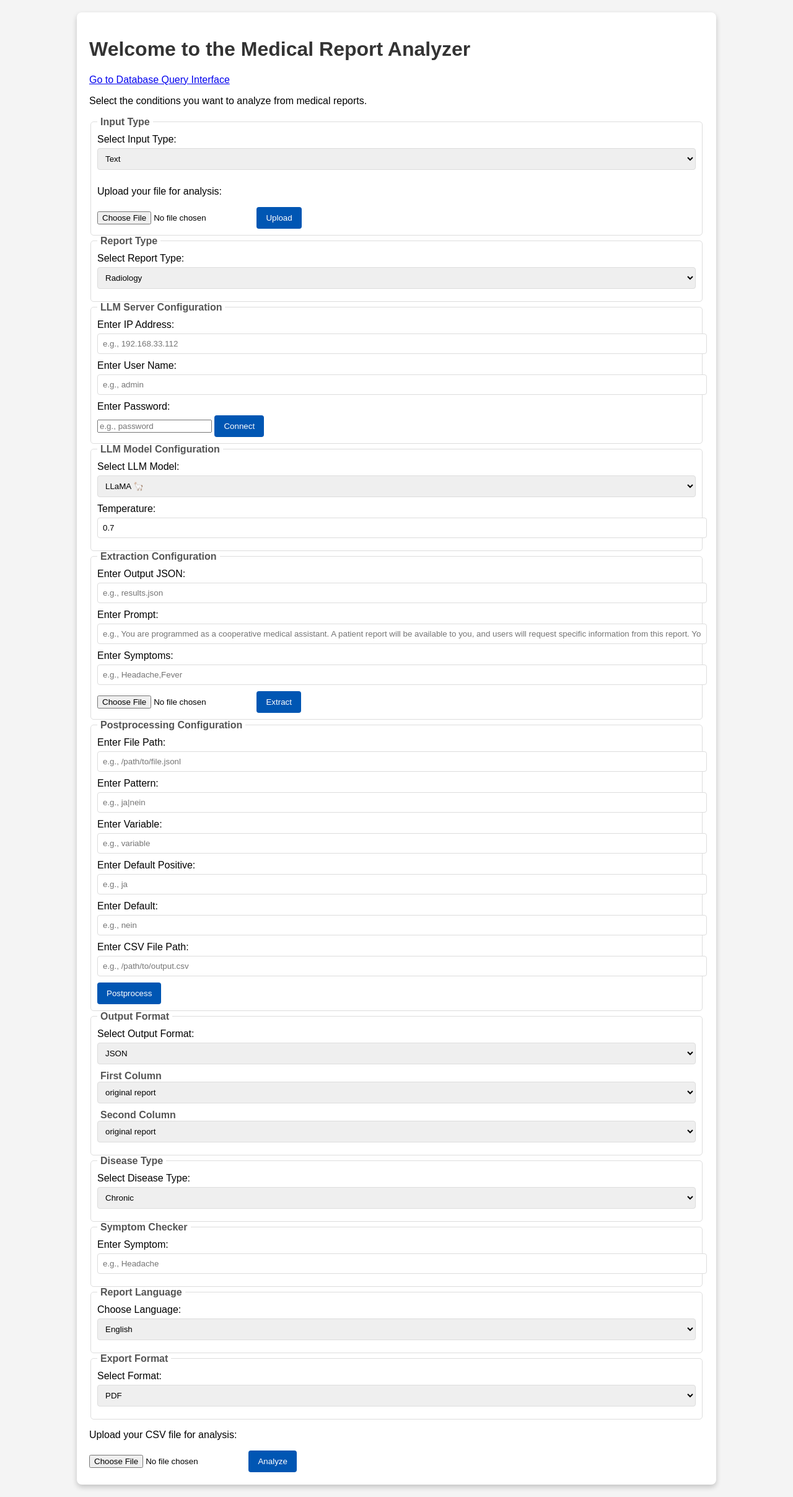
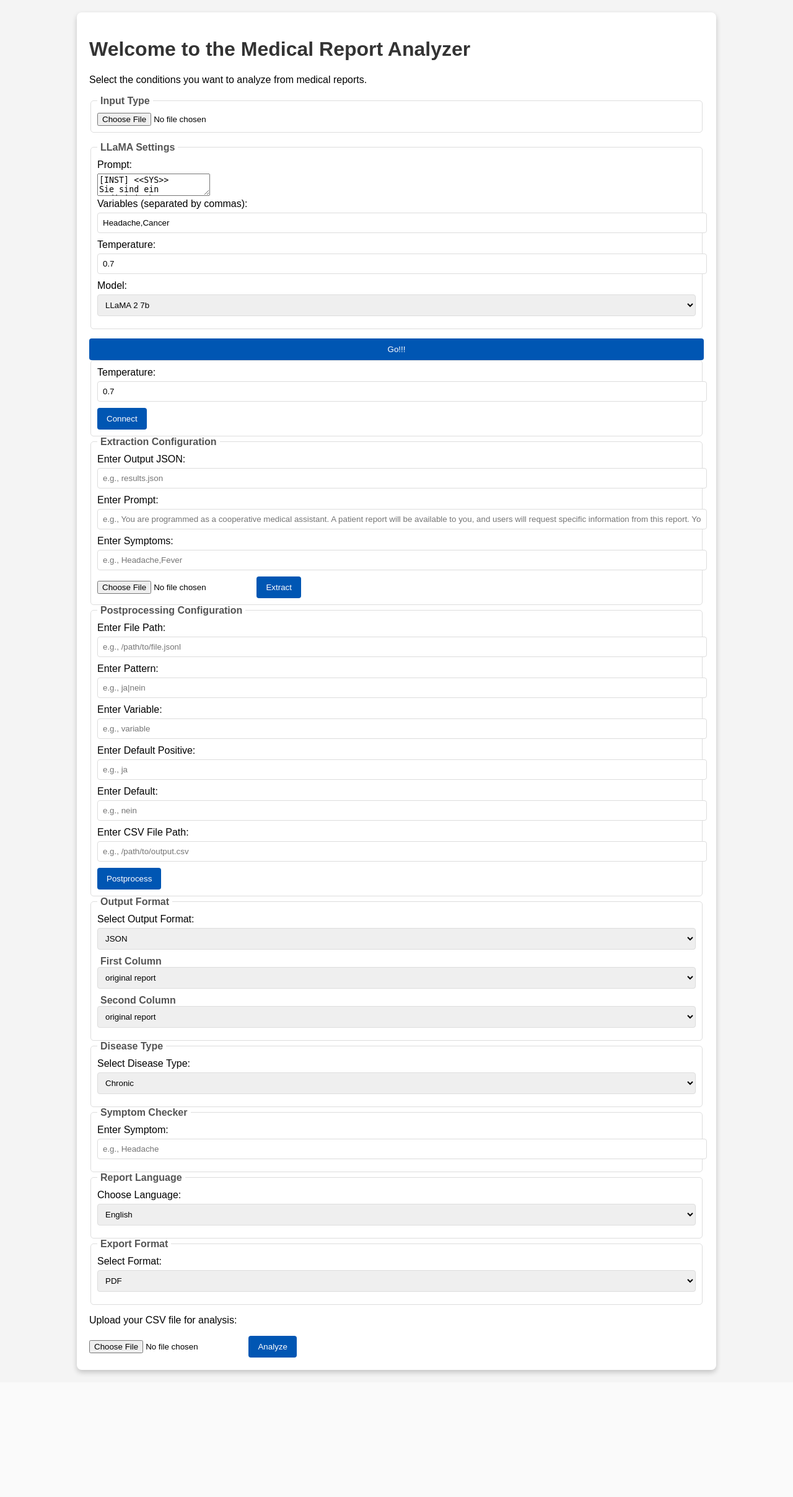
Before and after one commit to KatherLab/Medical_LLM, a Flask app: page / in a window 1280 px wide. Shown: the whole page at 62% size. After the commit the page ends 2219 px from the top, so only its background shows below. Run offline with Flask 3, Linux system fonts and the light colour scheme.

Commit message:
Make MVP web interface

```diff
--- a/src/webui/app.py
+++ b/src/webui/app.py
@@ -1,48 +1,38 @@
 import os
 import sqlite3
+import subprocess
+from typing import Any, Optional
+from collections.abc import Iterable
+from pathlib import Path
+import json
 
 import pandas as pd
 import paramiko
 from flask import Flask, jsonify, request, send_file, render_template
 from flask import current_app
 from flask import redirect, url_for
+import requests
 
 # import file_to_json function
 from input_parser import file_to_json
 
 app = Flask(__name__)
 
-# Directory for uploaded files
-UPLOAD_FOLDER = 'uploads'
-ALLOWED_EXTENSIONS = {'csv'}
+server_connection: Optional[subprocess.Popen[Any]] = None
+current_model = None
 
-app.config['UPLOAD_FOLDER'] = UPLOAD_FOLDER
+
 app.config['DOWNLOAD_FOLDER'] = '/home/jeff/PycharmProjects/Medical_LLM/temp_output'
 app.config['DB_PATH'] = '/home/jeff/LLM_database/mimicIV.db'
 
-# Function to check allowed file types
-def allowed_file(filename):
-    return '.' in filename and filename.rsplit('.', 1)[1].lower() in ALLOWED_EXTENSIONS
-
-def analyze_data(df, condition, icd_code, gender, birthdate, model_selection, temperature, disease_type, symptom, language, export_format):
-    # Example Analysis Logic
-    # This function should be tailored to your specific analysis requirements
-
-    # Filter by condition, ICD code, gender, etc.
-    # Example: df = df[df['condition_column'] == condition]
-
-    # Further analysis logic here
-
-    # Return processed data or results
-    return df
 
 @app.route('/')
 def index():
     return render_template('index.html')
 
 
-@app.route('/upload', methods=['POST'])
-def upload():
+@app.route('/go', methods=['POST'])
+def go():
     # check if the post request has the file part
     if 'file' not in request.files:
         return "No file part in the request.", 400
@@ -54,18 +44,53 @@ def upload():
     if file.filename == '':
         return "No selected file.", 400
 
-    if file and allowed_file(file.filename):
-        filename = file.filename
-        filepath = os.path.join(app.config['UPLOAD_FOLDER'], filename)
-        file.save(filepath)
+    model_dir = Path("/mnt/bulk/isabella/llamaproj")
 
-        # Call the file_to_json function and store the result
-        transformed_text = file_to_json(filepath)
+    model_path = model_dir/request.form["model"]
+    assert model_path.absolute().parent == model_dir
 
-        return transformed_text, 200
+    global server_connection, current_model
+    if current_model != request.form["model"]:
+        server_connection and server_connection.kill()
+        server_connection = subprocess.Popen([
+            "/mnt/bulk/isabella/llamaproj/llama.cpp/server",
+            "--model", str(model_path),
+            "--ctx-size", "2048",
+            "--n-gpu-layers", "100",
+            "--verbose"
+        ])
+        current_model = request.form["model"]
 
-    return "Invalid file type.", 400
+    df = pd.read_csv(file)
+    variables = [var.strip() for var in request.form["variables"].split(",")]
+    results = extract_from_report(df, prompt=request.form["prompt"], symptoms=variables, temperature=float(request.form["temperature"]))
+    breakpoint()
 
+
+def extract_from_report(df: pd.DataFrame, prompt: str, symptoms: Iterable[str], temperature: float) -> dict[Any]:
+    results = {}
+    for report in df.report:
+        for symptom in symptoms:
+            while True:
+                try:
+                    result = requests.post(
+                        url="http://localhost:8080/completion",
+                        json={
+                            "prompt": prompt.format(symptom=symptom, report="".join(report)),
+                            "n_predict": 2048,
+                            "temperature": temperature,
+                        },
+                    )
+                    summary = result.json()
+                    break
+                except json.decoder.JSONDecodeError:
+                    pass
+            if report not in results:
+                results[report] = {}
+            results[report][symptom] = summary
+            breakpoint()
+
+    return results
 
 @app.route('/analyze', methods=['POST'])
 def analyze():
@@ -139,9 +164,6 @@ def postprocess_route():
     return "Postprocessing completed.", 200
 
 
-from extract_from_report import extract_from_report
-
-
 @app.route('/extract', methods=['POST'])
 def extract():
     output_json = request.form.get('output_json')
@@ -169,18 +191,34 @@ def llm_server_config():
     # Retrieve server configuration from form data
     ip_address = request.form.get('ip_address')
     user_name = request.form.get('user_name')
-    password = request.form.get('password')
+    keyfile_path = request.form.get('keyfile_path')
+    model = request.form.get('model_selection')
 
     # Validate the inputs
-    if not ip_address or not user_name or not password:
+    if not ip_address or not user_name or not keyfile_path:
         return "Error: Missing required fields", 400
 
     # Establish a connection to the server
-    server_connection = ServerConnectionClass(ip_address, user_name, password)
-    try:
-        server_connection.connect()
-    except Exception as e:
-        return f"An error occurred while connecting to the server: {str(e)}", 500
+    global server_connection
+    if server_connection is not None:
+        server_connection.kill()
+    server_connection = subprocess.Popen([
+        "ssh", "-tt",
+        "-i", keyfile_path,
+        "isabella@192.168.33.114",
+        "/mnt/bulk/isabella/llamaproj/llama.cpp/server",
+        "--model", model,
+        "--ctx-size", "2048",
+        "--n-gpu-layers", "100",
+        "--verbose"
+    ])
+
+    # server_connection = ServerConnectionClass(ip_address, user_name, password)
+
+    # try:
+    #     server_connection.connect()
+    # except Exception as e:
+    #     return f"An error occurred while connecting to the server: {str(e)}", 500
 
     # If the connection is successful, redirect to a new page or return a success message
     return "Successfully connected to the server.", 200
--- a/src/webui/templates/index.html
+++ b/src/webui/templates/index.html
@@ -10,30 +10,56 @@
 <body>
     <div class="container">
         <h1>Welcome to the Medical Report Analyzer</h1>
-        <a href="{{ url_for('db_query') }}" class="button">Go to Database Query Interface</a>
+        <!-- <a href="{{ url_for('db_query') }}" class="button">Go to Database Query Interface</a> -->
 
         <p>Select the conditions you want to analyze from medical reports.</p>
         <!-- Input type selection panel , select input form from txt or pdf-->
-        <form action="{{ url_for('analyze') }}" enctype="multipart/form-data" method="post">
+        <form action="{{ url_for('go') }}" enctype="multipart/form-data" method="post">
             <fieldset>
                 <legend>Input Type</legend>
-                <label for="input_type">Select Input Type:</label>
-                <select id="input_type" name="input_type">
-                    <option value="txt">Text</option>
-                    <option value="pdf">PDF</option>
-                    <option value="csv">CSV</option>
+                <input accept=".csv" name="file" type="file">
+            </fieldset>
+            <fieldset>
+                <legend>LLaMA Settings</legend>
+                <label for="temperature">Prompt:</label>
+                <textarea id="prompt" name="prompt">
+[INST] &lt;&lt;SYS&gt;&gt;
+Sie sind ein medizinischer Assistent von OpenAI ChatGPT. Im Folgenden finden Sie einen Bericht einer neuroradiologischen Intervention. Manchmal sind nicht alle Informationen angegeben. Wenn Informationen fehlen, geben Sie "null" an. Bitte extrahieren Sie die gesuchten Informationen aus dem Interventionsbericht.
+&lt;&lt;/SYS&gt;&gt;
+[/INST]
+Beispiel:
+Untersuchung vom 22.12.2022.
+
+Indikation: Notfallintervention ohne vorherige schriftliche Einverständniserklärung bei rechtshemisphärieller Schlaganfallsymptomatik mit CT-angiographisch nachgewiesenem prox. M2-Verschluss bei wohl thrombosiertem Aneurysma, ASPECT = 10. Thrombektomie frustran. IV Lyse erfolgt. NihSS: 5.
+
+Kam es zu einer Blutung? Ja, wenn eine Blutung oder SAB beschrieben wird. Nein, wenn im Befund steht, dass keine Blutung vorliegt.
+ASSISTANT: nein
+
+[INST]
+Das ist der Interventionsbericht:
+{report}
+
+Kam es zu einer {symptom}?
+[/INST]
+                </textarea>
+                <label for="variables">Variables (separated by commas):</label>
+                <input id="variables" name="variables"
+                        value="Headache,Cancer"
+                        type="text">
+                <label for="temperature">Temperature:</label>
+                <input type="number" id="temperature" name="temperature" step="0.01" min="0" max="1" value="0.7">
+                <label for="model">Model:</label>
+                <select name="model" id="model">
+                    <option value="llama-2-7b-chat.Q5_K_M.gguf">LLaMA 2 7b</option>
                 </select>
-                <!-- File Upload -->
-                <p>Upload your file for analysis:</p>
-                <input accept=".txt,.pdf,.csv" name="file" type="file">
-                <!-- button for upload file -->
-                <input type="submit" value="Upload">
             </fieldset>
+
+            <input type="submit" value="Go!!!">
         </form>
 
         <!-- TODO: backend not implemented yet -->
         <!-- Report Type Filtering Panel -->
-        <fieldset>
+        <!-- <fieldset>
             <legend>Report Type</legend>
             <label for="report_type">Select Report Type:</label>
             <select id="report_type" name="report_type">
@@ -45,52 +71,32 @@
                 <option value="operative">Operative</option>
                 <option value="other">Other</option>
             </select>
-        </fieldset>
+        </fieldset> -->
         <!-- llm server cofiguration panel -->
         <!-- ip address, user name, password -->
-        <form action="{{ url_for('llm_server_config') }}" method="post">
+        <!-- <form action="{{ url_for('llm_server_config') }}" method="post">
             <fieldset>
                 <legend>LLM Server Configuration</legend>
                 <label for="ip_address">Enter IP Address:</label>
                 <input id="ip_address" name="ip_address" placeholder="e.g., 192.168.33.112" type="text">
                 <label for="user_name">Enter User Name:</label>
                 <input id="user_name" name="user_name" placeholder="e.g., admin" type="text">
-                <label for="password">Enter Password:</label>
-                <input id="password" name="password" placeholder="e.g., password" type="password">
+                <label for="password">Path to SSH key:</label>
+                <input id="keyfile_path" name="keyfile_path" placeholder="/home/user/.ssh/id_ed25519" type="text">
+                <label for="model_selection">Select LLM Model:</label>
+                <select name="model_selection" id="model_selection">
+                    <option value="/mnt/bulk/isabella/llamaproj/llama-2-7b-chat.Q5_K_M.gguf">LLaMA 2 7b</option>
+                </select>
                 <input type="submit" value="Connect">
             </fieldset>
-        </form>
+        </form> -->
 
         <!-- TODO: backend not implemented yet -->
         <!-- LLM Model Selection Panel -->
             <fieldset>
-                <legend>LLM Model Configuration</legend>
-                <label for="model_selection">Select LLM Model:</label>
-                <select name="model_selection" id="model_selection">
-                    <option value="model_1"> LLaMA 🦙</option>
-                    <option value="model_2"> LLaMA 2 🦙🦙</option>
-                    <option value="model_3"> Falcon</option>
-                    <option value="model_4"> Alpaca</option>
-                    <option value="model_5"> GPT4All</option>
-                    <option value="model_6"> Chinese LLaMA / Alpaca and Chinese LLaMA-2 / Alpaca-2</option>
-                    <option value="model_7"> Vigogne (French)</option>
-                    <option value="model_8"> Vicuna</option>
-                    <option value="model_9"> Koala</option>
-                    <option value="model_10"> Pygmalion/Metharme</option>
-                    <option value="model_11"> WizardLM</option>
-                    <option value="model_12"> Baichuan 1 & 2 + derivations</option>
-                    <option value="model_13"> Aquila 1 & 2</option>
-                    <option value="model_14"> Starcoder models</option>
-                    <option value="model_15"> Mistral AI v0.1</option>
-                    <option value="model_16"> Refact</option>
-                    <option value="model_17"> Persimmon 8B</option>
-                    <option value="model_18"> MPT</option>
-                    <option value="model_19"> Bloom</option>
-                    <option value="model_20"> StableLM-3b-4e1t</option>
-                    <!-- Additional model options -->
-                </select>
                 <label for="temperature">Temperature:</label>
                 <input type="number" id="temperature" name="temperature" step="0.01" min="0" max="1" value="0.7">
+                <input type="submit" value="Connect">
             </fieldset>
 
 
```
